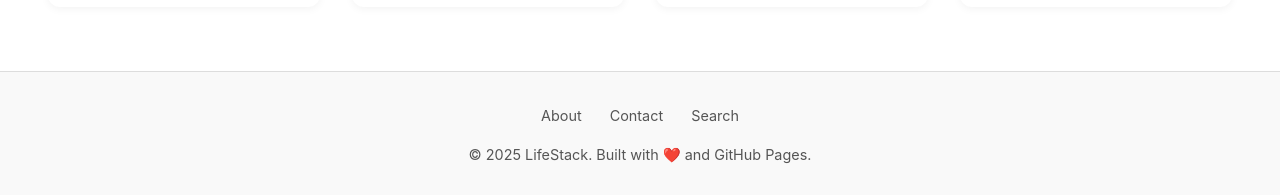
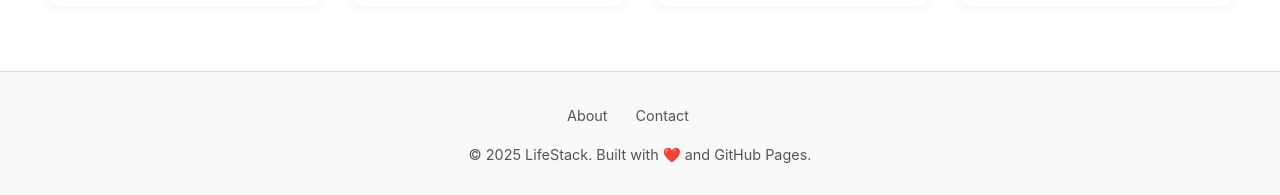
Before and after one commit to skelleng/lifeStack, a Jekyll site: the page built from index.html, in a window 1280 px wide and 1340 px high. Shown: the part 1142-1337 px from the top of the window. Built offline with Jekyll 4.4.1, drawn with Linux system fonts in a browser that asks for light colours.

Commit message:
Update footer.html

```diff
--- a/_includes/footer.html
+++ b/_includes/footer.html
@@ -2,7 +2,6 @@
   <div style="margin-bottom: 1rem;">
     <a href="{{ '/about/' | relative_url }}" style="margin-right: 1.5rem; color: inherit; text-decoration: none;">About</a>
     <a href="{{ '/contact/' | relative_url }}" style="margin-right: 1.5rem; color: inherit; text-decoration: none;">Contact</a>
-    <a href="{{ '/' | relative_url }}#search" style="color: inherit; text-decoration: none;">Search</a>
   </div>
   <div>
     © {{ site.time | date: "%Y" }} LifeStack. Built with ❤️ and GitHub Pages.
```
